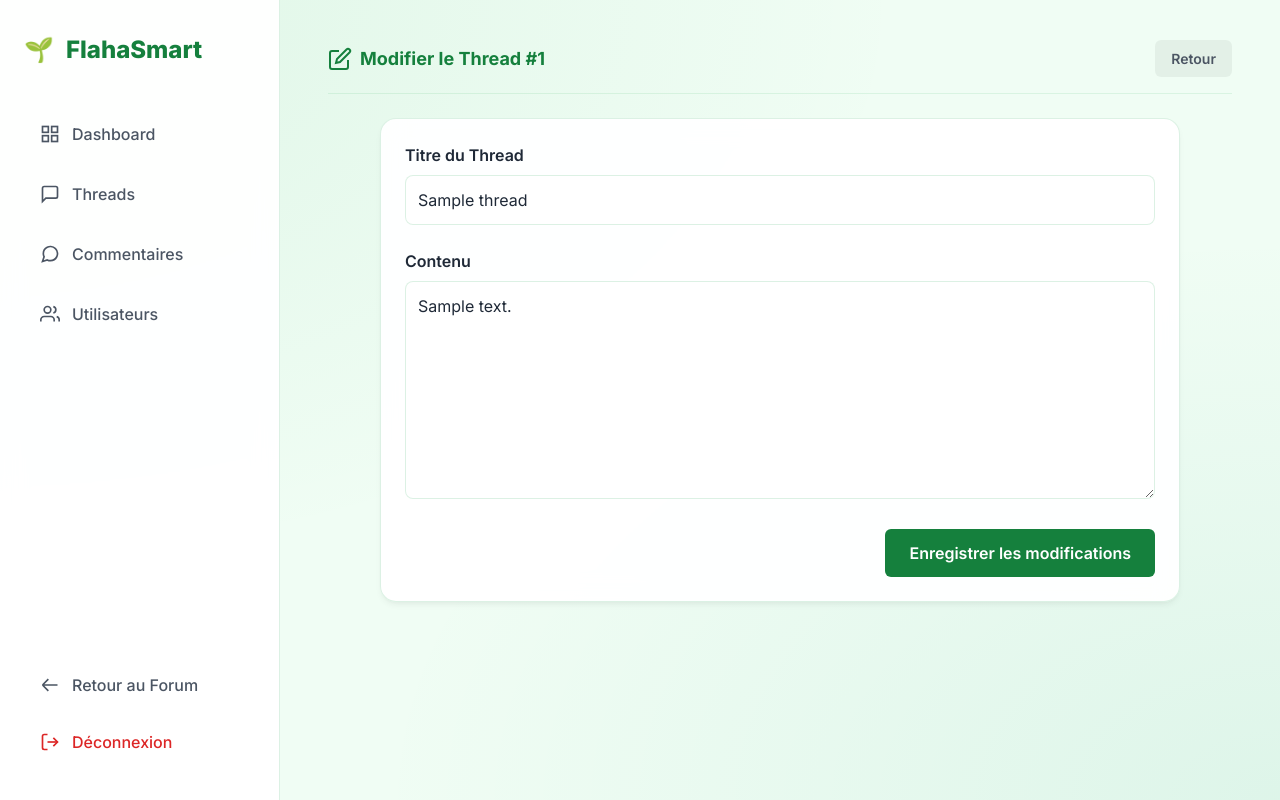
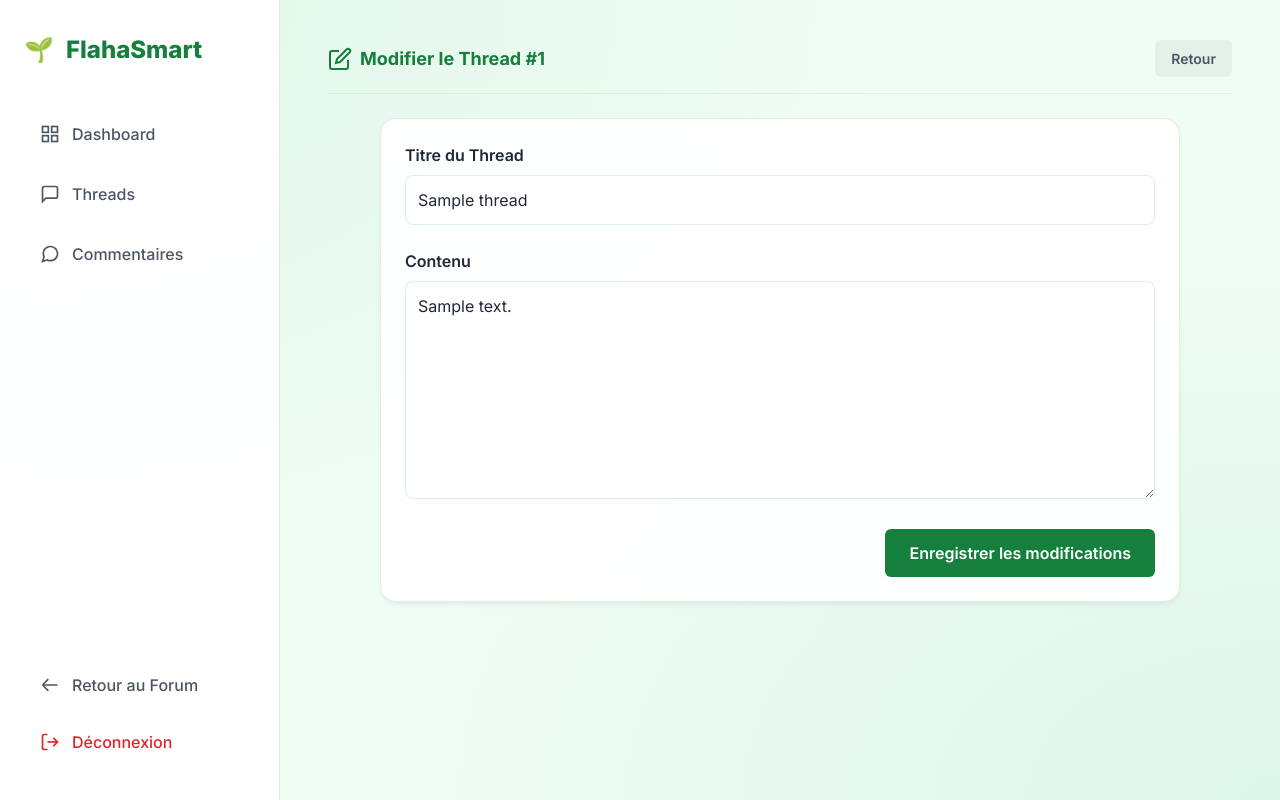
Before and after one commit to Noureslem/Esprit-PIDEV-3A10-2526-FlahhaSmart, a Symfony app: template src/templates/admin/thread_edit.html.twig in a window 1280 px wide. Run offline with Twig, Linux system fonts and the light colour scheme; the template is opened without the code that fills it: most values are stand-ins (such as "Sample title", 1, 10 or a date in 2020); some libraries are stand-ins or nearby versions.

Commit message:
Integration forum - Forum admin, Thread, Commentaire, Vote, Like, Notification, Reputation

```diff
--- a/src/templates/admin/base_admin.html.twig
+++ b/src/templates/admin/base_admin.html.twig
@@ -31,10 +31,7 @@
             <svg width="20" height="20" viewBox="0 0 24 24" fill="none" stroke="currentColor" stroke-width="2"><path d="M21 11.5a8.38 8.38 0 0 1-.9 3.8 8.5 8.5 0 0 1-7.6 4.7 8.38 8.38 0 0 1-3.8-.9L3 21l1.9-5.7a8.38 8.38 0 0 1-.9-3.8 8.5 8.5 0 0 1 4.7-7.6 8.38 8.38 0 0 1 3.8-.9h.5a8.48 8.48 0 0 1 8 8v.5z"></path></svg>
             Commentaires
         </a>
-        <a href="{{ path('forum_admin_users') }}" class="admin-nav-item {% if app.request.attributes.get('_route') == 'forum_admin_users' %}active{% endif %}">
-            <svg width="20" height="20" viewBox="0 0 24 24" fill="none" stroke="currentColor" stroke-width="2"><path d="M17 21v-2a4 4 0 0 0-4-4H5a4 4 0 0 0-4 4v2"></path><circle cx="9" cy="7" r="4"></circle><path d="M23 21v-2a4 4 0 0 0-3-3.87"></path><path d="M16 3.13a4 4 0 0 1 0 7.75"></path></svg>
-            Utilisateurs
-        </a>
+
     </nav>
 
     <div style="margin-top: auto;">
--- a/src/templates/admin/thread_edit.html.twig
+++ b/src/templates/admin/thread_edit.html.twig
@@ -8,11 +8,11 @@
             <svg width="24" height="24" viewBox="0 0 24 24" fill="none" stroke="currentColor" stroke-width="2"><path d="M11 4H4a2 2 0 0 0-2 2v14a2 2 0 0 0 2 2h14a2 2 0 0 0 2-2v-7"></path><path d="M18.5 2.5a2.121 2.121 0 0 1 3 3L12 15l-4 1 1-4 9.5-9.5z"></path></svg>
             Modifier le Thread #{{ thread.idThread }}
         </div>
-        <a href="{{ path('admin_threads') }}" class="btn btn-secondary" style="background: rgba(0,0,0,0.05); color: var(--text-muted);">Retour</a>
+        <a href="{{ path('forum_admin_threads') }}" class="btn btn-secondary" style="background: rgba(0,0,0,0.05); color: var(--text-muted);">Retour</a>
     </div>
 
     <div class="panel" style="max-width: 800px; margin: 0 auto;">
-        <form method="post" action="{{ path('admin_thread_edit', {id: thread.idThread}) }}">
+        <form method="post" action="{{ path('forum_admin_threads', {id: thread.idThread}) }}">
             <input type="hidden" name="_token" value="{{ csrf_token('edit' ~ thread.idThread) }}">
 
             <div style="margin-bottom: 1.5rem;">
```
